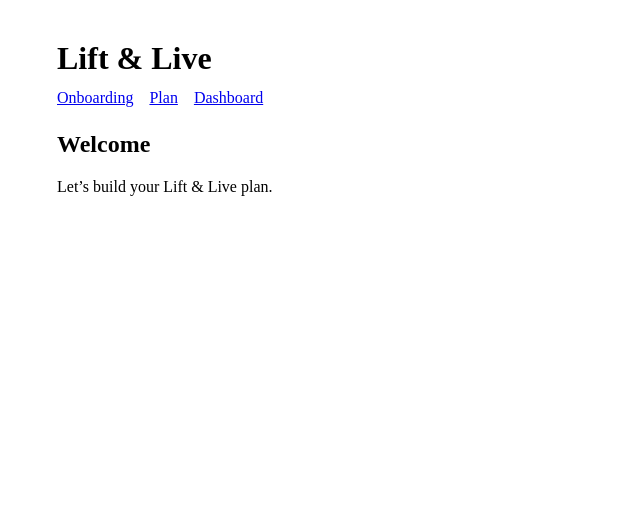
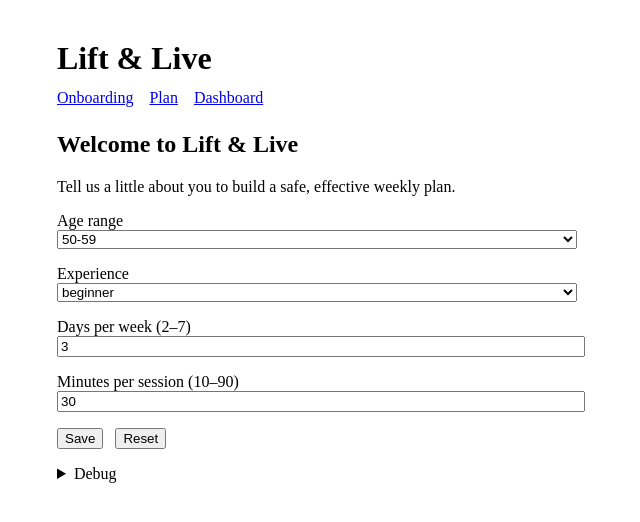
Before and after one commit to LoriResnickDev/lift-and-live, a React (Vite) app: page / in a window 1280 px wide. Shown: the top 522 px of the page, without its empty margins (103-743 px from the left). Built offline with nearby package versions, Linux system fonts and the light colour scheme.

Commit message:
add onboarding form with local persistence

```diff
--- /dev/null
+++ b/src/features/onboarding/OnboardingForm.tsx
@@ -0,0 +1,110 @@
+import { useState } from "react";
+import type { OnboardingData, AgeRange, Experience } from "./types";
+import { clearOnboarding, loadOnboarding, saveOnboarding } from "../../lib/storage";
+
+const ageRanges: AgeRange[] = ["40-49", "50-59", "60-69", "70+"];
+const experiences: Experience[] = ["beginner", "intermediate", "advanced"];
+
+const defaultData: OnboardingData = {
+  ageRange: "50-59",
+  experience: "beginner",
+  daysPerWeek: 3,
+  minutesPerSession: 30,
+};
+
+export default function OnboardingForm() {
+  const [data, setData] = useState<OnboardingData>(() => {
+    const saved = loadOnboarding<OnboardingData>();
+    return saved ?? defaultData;
+  });
+  const [status, setStatus] = useState<"idle" | "saved">("idle");
+
+  function update<K extends keyof OnboardingData>(key: K, value: OnboardingData[K]) {
+    setStatus("idle");
+    setData((prev) => ({ ...prev, [key]: value }));
+  }
+
+  function onSubmit(e: React.SyntheticEvent<HTMLFormElement>) {
+    e.preventDefault();
+    saveOnboarding(data);
+    setStatus("saved");
+  }
+
+  function onReset() {
+    clearOnboarding();
+    setData(defaultData);
+    setStatus("idle");
+  }
+
+    return (
+    <form onSubmit={onSubmit} style={{ display: "grid", gap: "1rem", maxWidth: 520 }}>
+      <label>
+        Age range
+        <select
+          value={data.ageRange}
+          onChange={(e) => update("ageRange", e.target.value as AgeRange)}
+          style={{ display: "block", width: "100%" }}
+        >
+          {ageRanges.map((v) => (
+            <option key={v} value={v}>
+              {v}
+            </option>
+          ))}
+        </select>
+      </label>
+
+      <label>
+        Experience
+        <select
+          value={data.experience}
+          onChange={(e) => update("experience", e.target.value as Experience)}
+          style={{ display: "block", width: "100%" }}
+        >
+          {experiences.map((v) => (
+            <option key={v} value={v}>
+              {v}
+            </option>
+          ))}
+        </select>
+      </label>
+
+      <label>
+        Days per week (2–7)
+        <input
+          type="number"
+          min={2}
+          max={7}
+          value={data.daysPerWeek}
+          onChange={(e) => update("daysPerWeek", Number(e.target.value))}
+          style={{ display: "block", width: "100%" }}
+        />
+      </label>
+
+      <label>
+        Minutes per session (10–90)
+        <input
+          type="number"
+          min={10}
+          max={90}
+          value={data.minutesPerSession}
+          onChange={(e) => update("minutesPerSession", Number(e.target.value))}
+          style={{ display: "block", width: "100%" }}
+        />
+      </label>
+
+      <div style={{ display: "flex", gap: "0.75rem" }}>
+        <button type="submit">Save</button>
+        <button type="button" onClick={onReset}>
+          Reset
+        </button>
+      </div>
+
+      {status === "saved" && <div>Saved ✅</div>}
+
+      <details>
+        <summary>Debug</summary>
+        <pre>{JSON.stringify(data, null, 2)}</pre>
+      </details>
+    </form>
+  );
+}
--- a/src/features/onboarding/OnboardingPage.tsx
+++ b/src/features/onboarding/OnboardingPage.tsx
@@ -1,8 +1,11 @@
+import OnboardingForm from "./OnboardingForm";
+
 export default function OnboardingPage() {
   return (
     <div>
-      <h2>Welcome</h2>
-      <p>Let’s build your Lift &amp; Live plan.</p>
+      <h2>Welcome to Lift &amp; Live</h2>
+      <p>Tell us a little about you to build a safe, effective weekly plan.</p>
+      <OnboardingForm />
     </div>
   );
 }
--- /dev/null
+++ b/src/features/onboarding/types.ts
@@ -0,0 +1,9 @@
+export type AgeRange = "40-49" | "50-59" | "60-69" | "70+";
+export type Experience = "beginner" | "intermediate" | "advanced";
+
+export type OnboardingData = {
+  ageRange: AgeRange;
+  experience: Experience;
+  daysPerWeek: number;
+  minutesPerSession: number;
+};
--- /dev/null
+++ b/src/lib/storage.ts
@@ -0,0 +1,19 @@
+const KEY = "lift-and-live:onboarding";
+
+export function saveOnboarding(data: unknown) {
+  localStorage.setItem(KEY, JSON.stringify(data));
+}
+
+export function loadOnboarding<T>() {
+  const raw = localStorage.getItem(KEY);
+  if (!raw) return null;
+  try {
+    return JSON.parse(raw) as T;
+  } catch {
+    return null;
+  }
+}
+
+export function clearOnboarding() {
+  localStorage.removeItem(KEY);
+}
```
